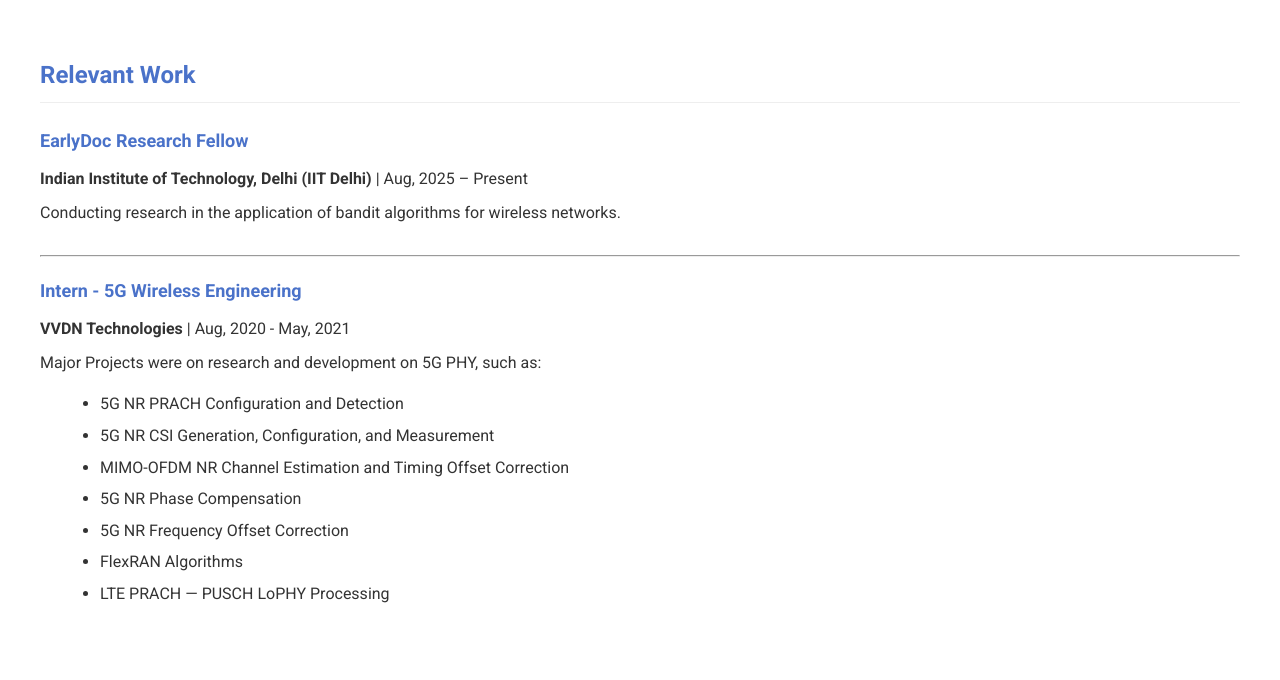
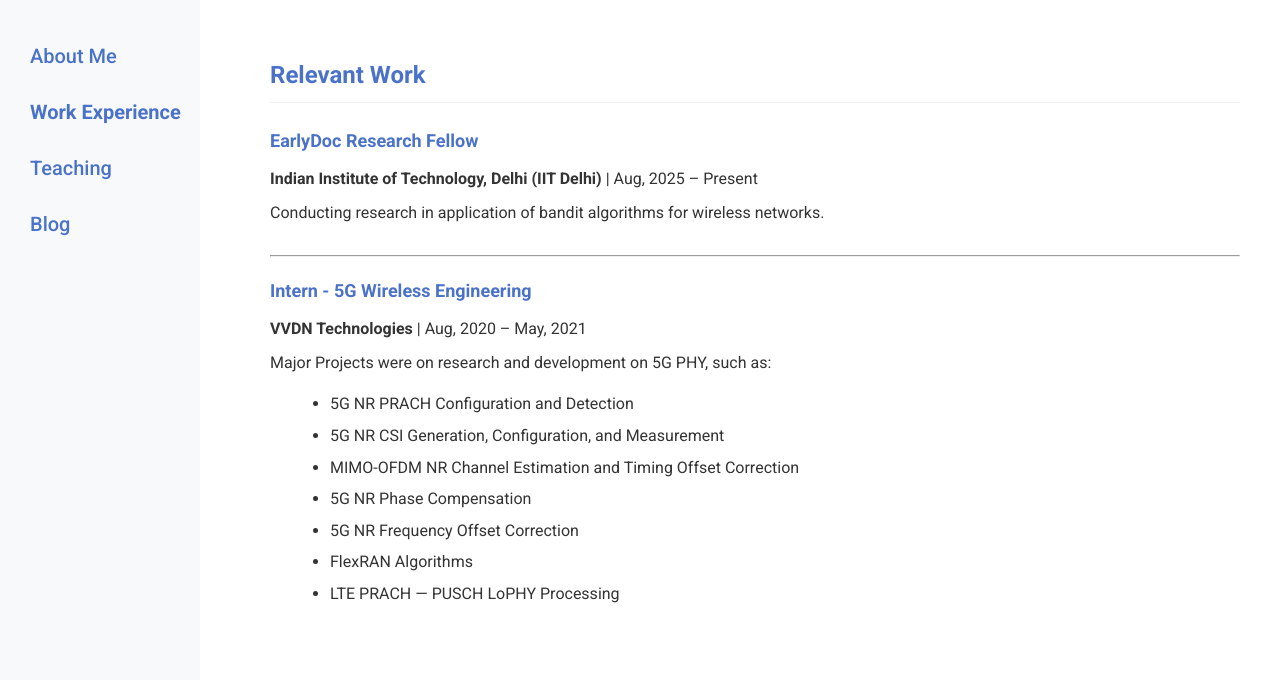
Before and after one commit to shahmt/shahmt.github.io, a plain HTML site: page work.html in a window 1280 px wide. Drawn offline with Linux system fonts and the light colour scheme.

Commit message:
Update work.html

```diff
--- a/work.html
+++ b/work.html
@@ -9,13 +9,70 @@
     body {
       margin: 0;
       font-family: 'Roboto', sans-serif;
-      padding: 40px;
       background-color: #fff;
       color: #333;
-      line-height: 1.6; /* Improved readability */
+      line-height: 1.6;
+      display: flex;
     }
 
-    h1 {
+    /* Minimal Sidebar */
+    .sidebar {
+      width: 200px;
+      background: #f8f9fa;
+      border-right: px solid #eee;
+      padding: 20px 0px;
+      position: fixed;
+      height: 100vh;
+      overflow-y: auto;
+      font-size: 14px;
+    }
+
+    .sidebar h2 {
+      font-size: 16px;
+      color: #333;
+      margin: 0 0 20px 0;
+      text-align: center;
+    }
+
+    .sidebar ul {
+      list-style: none;
+      padding: 0;
+    }
+
+
+    .sidebar ul li {
+      margin: 12px 0;
+    }
+
+    .sidebar ul li a {
+      color: #4A72C9;
+      text-decoration: none;
+      font-weight: 500;
+      font-size: 20px;
+      display: block;
+      padding: 6px 10px;
+      border-radius: px;
+      transition: background 0.3s ease, color 0.3s ease;
+    }
+
+    .sidebar ul li a.active {
+      color: #FFFFF;
+      font-weight: 600;
+    }
+
+    .sidebar ul li a:hover {
+      color: #4A72C9;
+      background: #eef4ff;
+    }
+
+    /* Main Content */
+    .content {
+      margin-left: 230px; /* Should be > sidebar width */
+      padding: 40px;
+      flex: 1;
+    }
+
+    .content h1 {
       color: #4A72C9;
       border-bottom: 1px solid #eee;
       padding-bottom: 8px;
@@ -23,7 +80,7 @@
       font-size: 24px;
     }
 
-    h2 {
+    .content h2 {
       color: #4A72C9;
       margin-top: 20px;
       margin-bottom: 10px;
@@ -35,7 +92,6 @@
       margin: 8px 0;
     }
 
-    /* Add consistent spacing between job entries */
     .experience {
       margin-bottom: 30px;
     }
@@ -53,19 +109,31 @@
 </head>
 <body>
 
+  <!-- Sidebar -->
+  <div class="sidebar">
+    <ul>
+      <li><a href="index.html">About Me</a></li>
+      <li><a href="work.html" class="active">Work Experience</a></li>
+      <li><a href="teaching.html">Teaching</a></li>
+      <li><a href="blog.html">Blog</a></li>
+    </ul>
+  </div>
+
+  <!-- Main Content -->
+  <div class="content">
     <h1>Relevant Work</h1>
 
     <!-- EarlyDoc Fellowship at IIT Delhi -->
     <div class="experience">
       <h2>EarlyDoc Research Fellow</h2>
       <p><strong>Indian Institute of Technology, Delhi (IIT Delhi)</strong> | Aug, 2025 – Present</p>
-    <p>Conducting research in the application of bandit algorithms for wireless networks.</p>
+      <p>Conducting research in application of bandit algorithms for wireless networks.</p>
     </div>
     <hr class="divider">
     <!-- Internship at VVDN -->
     <div class="experience">
       <h2>Intern - 5G Wireless Engineering</h2>
-    <p><strong>VVDN Technologies</strong> | Aug, 2020 - May, 2021</p>
+      <p><strong>VVDN Technologies</strong> | Aug, 2020 – May, 2021</p>
       <p>Major Projects were on research and development on 5G PHY, such as:</p>
       <ul>
         <li>5G NR PRACH Configuration and Detection</li>
@@ -77,6 +145,7 @@
         <li>LTE PRACH — PUSCH LoPHY Processing</li>
       </ul>
     </div>
+  </div>
 
 </body>
 </html>
```
Lines whose indentation alone changed are shown as unchanged.
